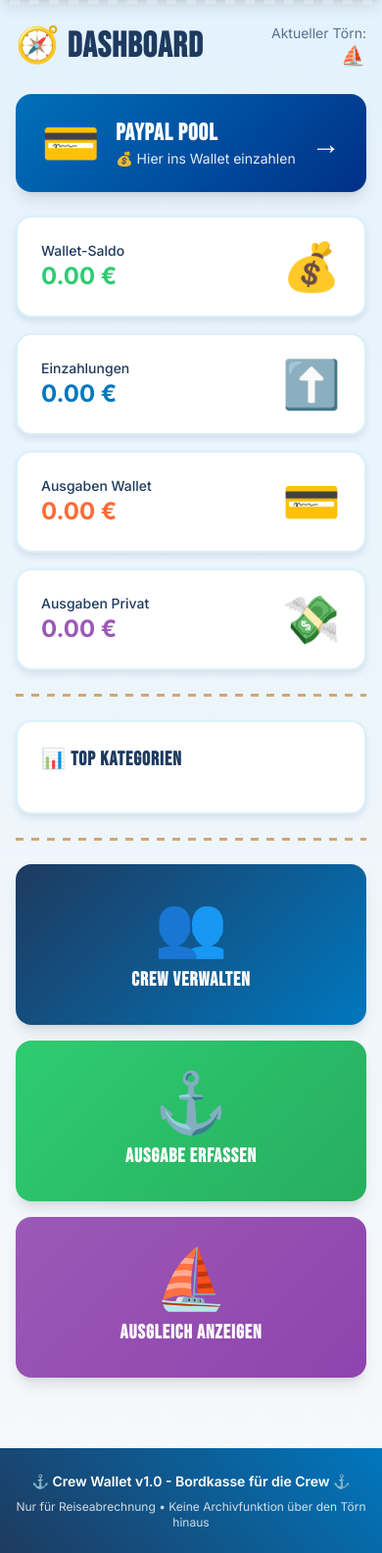
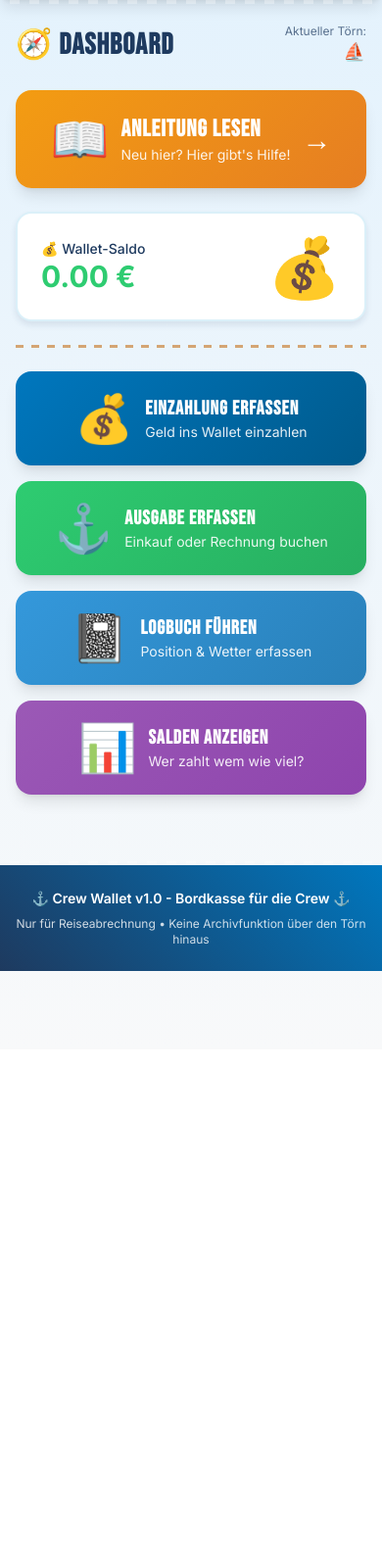
Before and after one commit to syntechai-io/WAGMI-Bordkasse, a Python web app: template templates/index.html in a window 390 px wide. Shown: the part 64-1649 px from the top of the page at 98% size. After the commit the page ends 1055 px from the top, so only its background shows below. Run offline with Jinja, Linux system fonts and the light colour scheme; the template is opened without the code that fills it, so the values that code supplies are empty; some libraries are stand-ins or nearby versions.

Commit message:
Adapt dashboard layout for improved mobile and desktop experiences
Adjusted HTML and CSS in templates/index.html to conditionally render elements based on screen size, optimizing layout for both mobile and desktop users.

Replit-Commit-Author: Agent
Replit-Commit-Session-Id: b0135dc7-84a3-4e49-b327-04f727a8e3ea
Replit-Commit-Checkpoint-Type: intermediate_checkpoint
Replit-Commit-Screenshot-Url: https://storage.googleapis.com/screenshot-production-us-central1/4ab24e3a-e318-4ff7-8dab-80d71ab1b725/b0135dc7-84a3-4e49-b327-04f727a8e3ea/eyTgWrz

```diff
--- a/templates/index.html
+++ b/templates/index.html
@@ -2,16 +2,29 @@
 
 {% block content %}
 <div class="space-y-6">
+    <!-- Header -->
     <div class="flex justify-between items-center">
-        <h1 class="text-4xl font-bold maritime-header" style="color: var(--navy-deep);">🧭 Dashboard</h1>
+        <h1 class="text-3xl md:text-4xl font-bold maritime-header" style="color: var(--navy-deep);">🧭 Dashboard</h1>
         <div class="text-right">
-            <p class="text-sm" style="color: var(--navy-deep); opacity: 0.7;">Aktueller Törn:</p>
-            <p class="text-xl font-bold maritime-header" style="color: var(--ocean-blue);">⛵ {{ active_trip.name }}</p>
+            <p class="text-xs md:text-sm" style="color: var(--navy-deep); opacity: 0.7;">Aktueller Törn:</p>
+            <p class="text-lg md:text-xl font-bold maritime-header" style="color: var(--ocean-blue);">⛵ {{ active_trip.name }}</p>
         </div>
     </div>
 
-    <!-- PayPal Pool Link -->
-    <a href="https://www.paypal.com/pool/9j4PpWiLVC?sr=ancr" target="_blank" class="block text-white rounded-2xl p-6 text-center transition transform hover:scale-105 touch-action shadow-lg" style="background: linear-gradient(135deg, #0070ba 0%, #003087 100%);">
+    <!-- MOBILE: Prominent Help Guide Link (only on mobile) -->
+    <a href="/help" class="block md:hidden text-white rounded-2xl p-6 text-center transition transform hover:scale-105 touch-action shadow-lg" style="background: linear-gradient(135deg, #f39c12 0%, #e67e22 100%);">
+        <div class="flex items-center justify-center space-x-3">
+            <div class="text-5xl">📖</div>
+            <div class="text-left">
+                <h3 class="text-2xl font-bold maritime-header">Anleitung lesen</h3>
+                <p class="text-sm opacity-90">Neu hier? Hier gibt's Hilfe!</p>
+            </div>
+            <div class="text-3xl">→</div>
+        </div>
+    </a>
+
+    <!-- PayPal Pool Link (only on desktop/tablet) -->
+    <a href="https://www.paypal.com/pool/9j4PpWiLVC?sr=ancr" target="_blank" class="hidden md:block text-white rounded-2xl p-6 text-center transition transform hover:scale-105 touch-action shadow-lg" style="background: linear-gradient(135deg, #0070ba 0%, #003087 100%);">
         <div class="flex items-center justify-center space-x-4">
             <div class="text-5xl">💳</div>
             <div class="text-left">
@@ -22,7 +35,19 @@
         </div>
     </a>
 
-    <div class="grid grid-cols-1 md:grid-cols-2 lg:grid-cols-4 gap-4">
+    <!-- MOBILE: Simple Wallet Balance (only on mobile) -->
+    <div class="block md:hidden bg-white porthole-card p-6">
+        <div class="flex items-center justify-between">
+            <div>
+                <p class="text-sm font-medium" style="color: var(--navy-deep);">💰 Wallet-Saldo</p>
+                <p class="text-3xl font-bold" style="color: var(--sea-foam);">{{ "%.2f"|format(wallet_balance) }} €</p>
+            </div>
+            <div class="text-6xl">💰</div>
+        </div>
+    </div>
+
+    <!-- DESKTOP: Detailed Stats Grid (only on desktop/tablet) -->
+    <div class="hidden md:grid grid-cols-1 md:grid-cols-2 lg:grid-cols-4 gap-4">
         <div class="bg-white porthole-card p-6">
             <div class="flex items-center justify-between">
                 <div>
@@ -66,7 +91,51 @@
 
     <div class="rope-divider"></div>
 
-    <div class="bg-white porthole-card p-6">
+    <!-- MOBILE: Simple Navigation Cards -->
+    <div class="grid grid-cols-1 gap-4 md:hidden">
+        <a href="/deposits" class="text-white rounded-2xl p-6 text-center transition transform hover:scale-105 touch-action shadow-lg" style="background: linear-gradient(135deg, var(--ocean-blue) 0%, #005a8c 100%);">
+            <div class="flex items-center justify-center space-x-3">
+                <div class="text-5xl">💰</div>
+                <div class="text-left">
+                    <h3 class="text-xl font-bold maritime-header">Einzahlung erfassen</h3>
+                    <p class="text-sm opacity-90">Geld ins Wallet einzahlen</p>
+                </div>
+            </div>
+        </a>
+
+        <a href="/expenses" class="text-white rounded-2xl p-6 text-center transition transform hover:scale-105 touch-action shadow-lg" style="background: linear-gradient(135deg, var(--sea-foam) 0%, #27ae60 100%);">
+            <div class="flex items-center justify-center space-x-3">
+                <div class="text-5xl">⚓</div>
+                <div class="text-left">
+                    <h3 class="text-xl font-bold maritime-header">Ausgabe erfassen</h3>
+                    <p class="text-sm opacity-90">Einkauf oder Rechnung buchen</p>
+                </div>
+            </div>
+        </a>
+
+        <a href="/logbook" class="text-white rounded-2xl p-6 text-center transition transform hover:scale-105 touch-action shadow-lg" style="background: linear-gradient(135deg, #3498db 0%, #2980b9 100%);">
+            <div class="flex items-center justify-center space-x-3">
+                <div class="text-5xl">📓</div>
+                <div class="text-left">
+                    <h3 class="text-xl font-bold maritime-header">Logbuch führen</h3>
+                    <p class="text-sm opacity-90">Position & Wetter erfassen</p>
+                </div>
+            </div>
+        </a>
+
+        <a href="/balances" class="text-white rounded-2xl p-6 text-center transition transform hover:scale-105 touch-action shadow-lg" style="background: linear-gradient(135deg, #9b59b6 0%, #8e44ad 100%);">
+            <div class="flex items-center justify-center space-x-3">
+                <div class="text-5xl">📊</div>
+                <div class="text-left">
+                    <h3 class="text-xl font-bold maritime-header">Salden anzeigen</h3>
+                    <p class="text-sm opacity-90">Wer zahlt wem wie viel?</p>
+                </div>
+            </div>
+        </a>
+    </div>
+
+    <!-- DESKTOP: Top Categories (only on desktop/tablet) -->
+    <div class="hidden md:block bg-white porthole-card p-6">
         <h2 class="text-xl font-bold maritime-header mb-4" style="color: var(--navy-deep);">📊 Top Kategorien</h2>
         <div class="space-y-3">
             {% for category, total in top_categories %}
@@ -78,9 +147,10 @@
         </div>
     </div>
 
-    <div class="rope-divider"></div>
+    <div class="hidden md:block rope-divider"></div>
 
-    <div class="grid grid-cols-1 md:grid-cols-3 gap-4">
+    <!-- DESKTOP: Large Action Cards (only on desktop/tablet) -->
+    <div class="hidden md:grid grid-cols-1 md:grid-cols-3 gap-4">
         <a href="/crew" class="ocean-gradient text-white rounded-2xl p-8 text-center transition transform hover:scale-105 touch-action shadow-lg">
             <div class="text-6xl mb-3">👥</div>
             <h3 class="text-xl font-bold maritime-header">Crew verwalten</h3>
```
